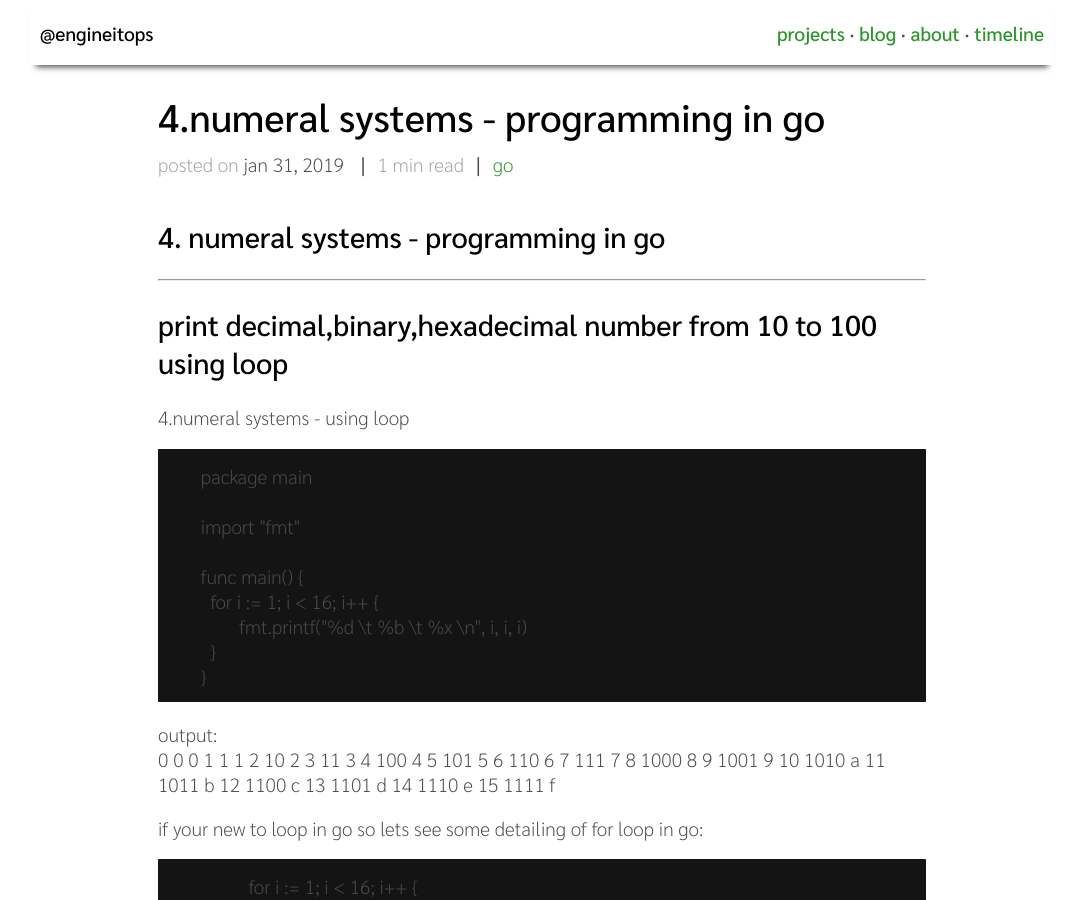
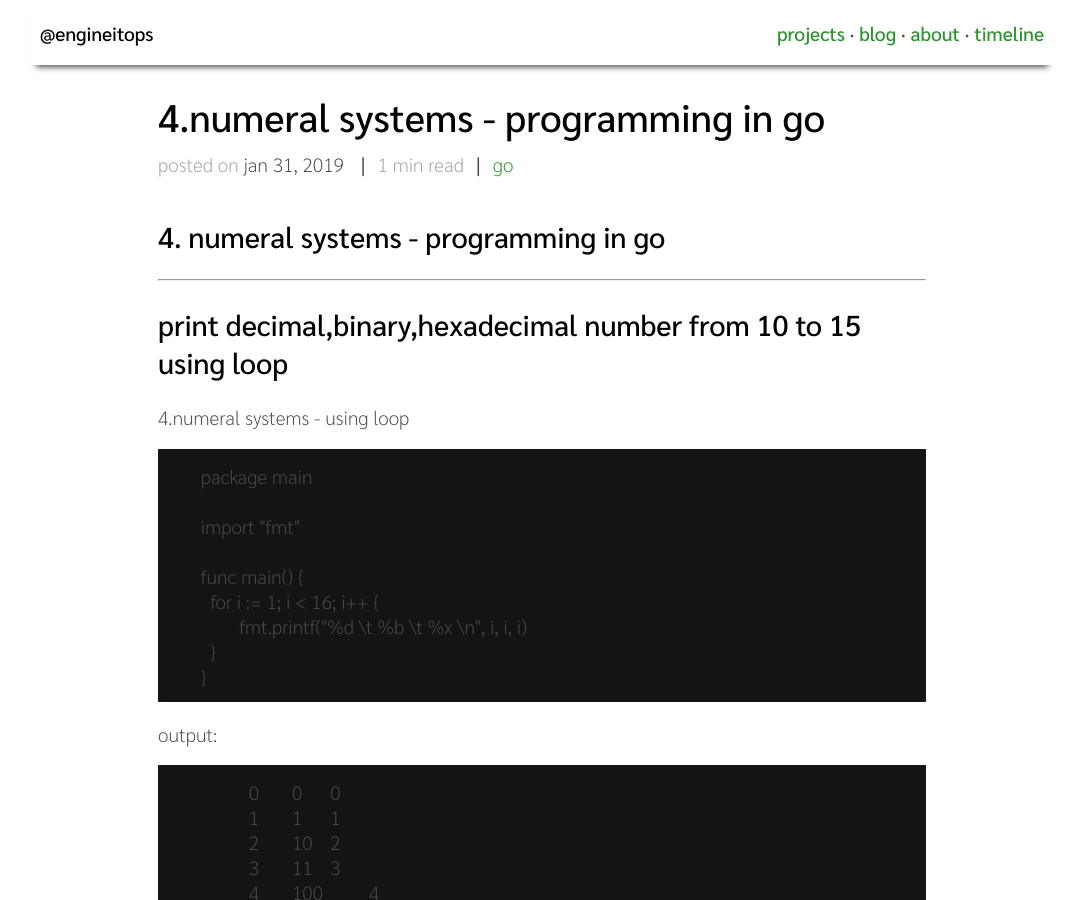
Before and after one commit to EngineITOps/EngineITOps.github.io, a Jekyll site: the page built from _posts/2019-01-31-loop-numeralgo.md, in a window 1280 px wide and 900 px high. Shown: the whole window, without its empty margins (98-1181 px from the left). Built offline with Jekyll 4.4.1, drawn with Linux system fonts in a browser that asks for light colours.

Commit message:
Update 2019-01-31-loop-numeralgo.md

````diff
--- a/_posts/2019-01-31-loop-numeralgo.md
+++ b/_posts/2019-01-31-loop-numeralgo.md
@@ -10,7 +10,7 @@ categories: [ GO ]
 
 
 ---
-## print decimal,binary,hexadecimal number from 10 to 100 using loop
+## print decimal,binary,hexadecimal number from 10 to 15 using loop
 4.Numeral systems -  using loop
 
 
@@ -26,6 +26,7 @@ categories: [ GO ]
           }
 
  output:
+ ```
                 0 	 0 	 0
                 1 	 1 	 1
                 2 	 10 	 2
@@ -42,6 +43,8 @@ categories: [ GO ]
                13 	 1101 	 d
                14 	 1110 	 e
                15 	 1111 	 f
+
+```
 
 if your new to loop in GO so lets see some detailing of for loop in GO:
 
````
